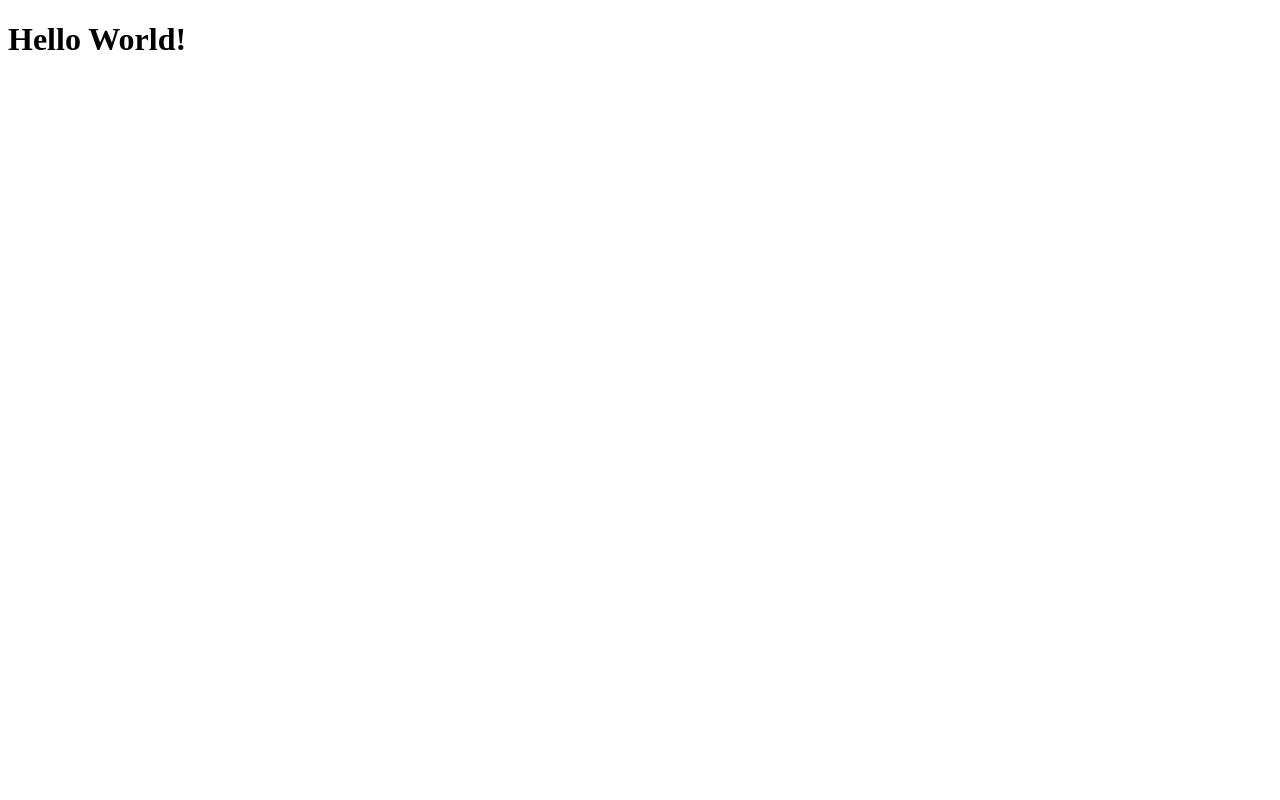
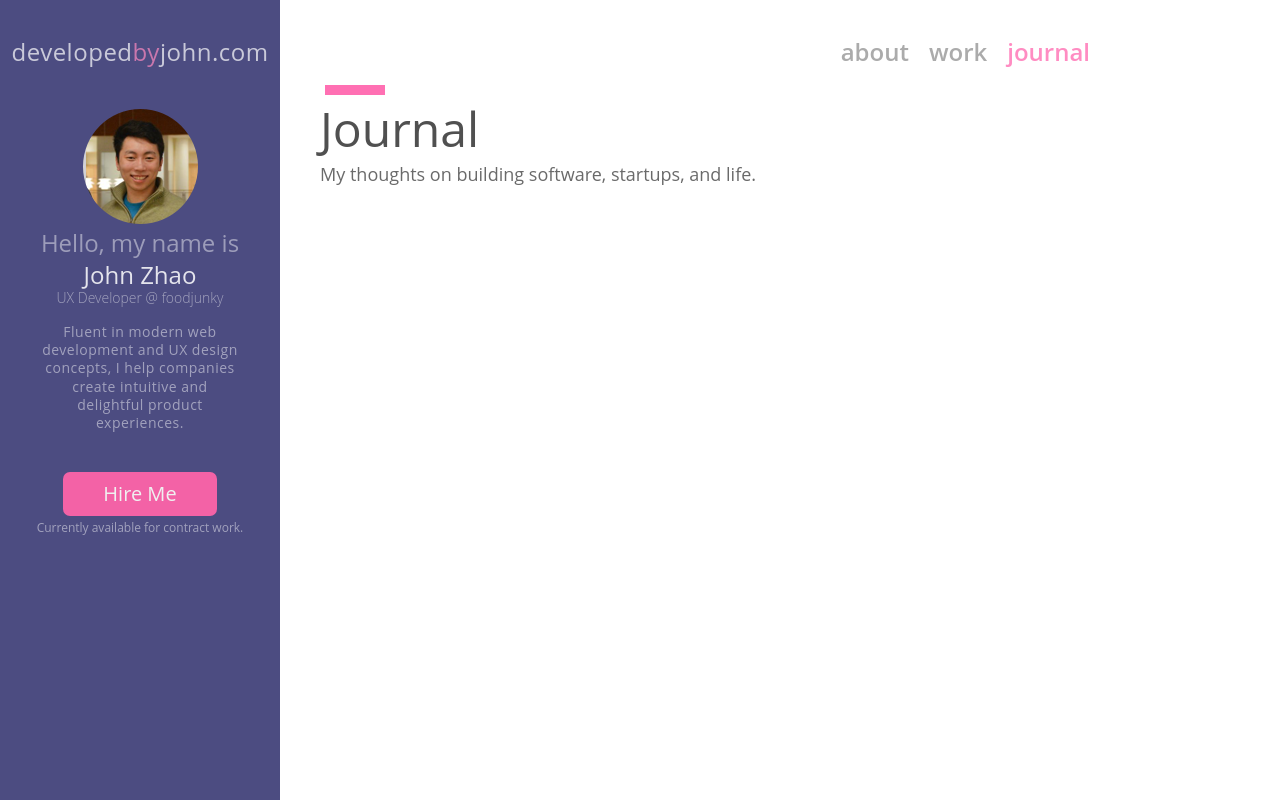
Before and after one commit to johnzondr/portfolio-mvp, a website: page index.html in a window 1280 px wide. Drawn offline with nearby package versions, Linux system fonts and the light colour scheme; some packages are replaced by stand-ins of ours; no server answers; a script that the page names is missing.

Commit message:
styling of base template, journal page

```diff
--- a/app.js
+++ b/app.js
@@ -1 +1,41 @@
-angular.module('johncancode', ['ui.router']);
+angular.module('developedbyjohn', ['ui.router'])
+
+  .config(function ($locationProvider, $stateProvider, $urlRouterProvider) {
+    $stateProvider
+      .state('base', {
+        abstract: true,
+        templateUrl: '/pages/base.html',
+        url: '',
+      })
+      .state('base.journal', {
+        url: '/',
+        templateUrl: '/pages/journal.html',
+        controller: 'journalCtrl'
+      })
+    $urlRouterProvider.otherwise('/');
+
+    $locationProvider.html5Mode(true);
+
+  })
+
+  .run(function ($rootScope, $state, $stateParams) {
+
+    $rootScope.$state = $state;
+    $rootScope.$stateParams = $stateParams;
+
+  })
+
+  .filter('html',function($sce){
+      return function(input){
+          return $sce.trustAsHtml(input);
+      }
+  })
+
+  .controller('journalCtrl', function($scope, articlesService) {
+    console.log('hello');
+    articlesService.get().then(function(articles) {
+      console.log(articles);
+      $scope.articles = articles;
+    });
+  })
+;
--- a/bower.json
+++ b/bower.json
@@ -1,5 +1,5 @@
 {
-  "name": "johncancode",
+  "name": "developedbyjohn",
   "description": "portfolio and blog for john zhao, a designer and front end developer in Chicago",
   "main": "app.js",
   "authors": [
--- a/index.html
+++ b/index.html
@@ -1,12 +1,16 @@
 <!DOCTYPE html>
-<html lang="en-us" ng-app="johncancode">
+<html lang="en-us" ng-app="developedbyjohn">
     <head>
         <title>johncancode - john zhao portfolio</title>
         <meta http-equiv="X-UA-Compatible" content="IE=Edge">
         <meta charset="UTF-8">
+        <base href="/">
 
 
         <link rel="stylesheet" href="css/style.css" />
+
+        <!-- moment -->
+        <script src="https://cdnjs.cloudflare.com/ajax/libs/moment.js/2.15.0/locale/af.js"></script>
 
         <!-- load angular via CDN -->
 
@@ -15,6 +19,8 @@
 
 
         <script src="app.js"></script>
+        <script src="services.js"></script>
+
         <script src="https://use.typekit.net/sgl8hxf.js"></script>
         <script>try{Typekit.load({ async: true });}catch(e){}</script>
 
@@ -22,6 +28,6 @@
 
     </head>
     <body>
-        <h1>Hello World!</h1>
+        <div ui-view></div>
     </body>
 </html>
--- a/package.json
+++ b/package.json
@@ -1,5 +1,5 @@
 {
-  "name": "johncancode.com",
+  "name": "developedbyjohn.com",
   "version": "0.1.1",
   "description": "portfolio and blog for john zhao, a designer and front end developer in Chicago",
   "main": "app.js",
--- /dev/null
+++ b/pages/base.html
@@ -0,0 +1,32 @@
+<div class="nav__wrapper">
+  <div class="nav">
+    <div class="nav__item">about</div>
+    <div class="nav__item">work</div>
+    <div class="nav__item nav__item--active">journal</div>
+  </div>
+</div>
+
+<div class="sidebar">
+  <div class="sidebar__logo">developed<span class="sidebar__logo--accent">by</span>john.com</div>
+  <div class="sidebar__portrait">
+    <img src="/assets/portrait.png" />
+  </div>
+  <div class="sidebar__preface">Hello, my name is</div>
+  <div class="sidebar__name">John Zhao</div>
+  <div class="sidebar__job">UX Developer @ foodjunky</div>
+  <div class="sidebar__description">
+    Fluent in modern web development and UX design concepts, I help companies create intuitive and delightful product experiences.
+  </div>
+  <button class="sidebar__cta">Hire Me</button>
+  <div class="sidebar__availability">
+    Currently available for contract work.
+  </div>
+<!--   <div class="sidebar__footer">
+    <div>site version 0.1.1</div>
+    <div>copyright 2016. all rights reserved.</div>
+  </div> -->
+</div>
+
+<div class="page-main">
+  <div ui-view></div>
+</div>
--- /dev/null
+++ b/pages/journal.html
@@ -0,0 +1,13 @@
+<div class="journal-page__wrapper">
+  <div class="accent-block"></div>
+  <h1>Journal</h1>
+  <h5>My thoughts on building software, startups, and life.</h5>
+
+
+  <div class="articles">
+    <div ng-repeat="article in articles">
+      {{article.title}}
+    </div>
+  </div>
+
+</div>
--- a/sass/style.scss
+++ b/sass/style.scss
@@ -1 +1,223 @@
-//config
+// configs
+
+$primary: #4C4C81;
+$accent: #FF70B3;
+$text: #505050;
+$font-stack: "Proxima Nova","Open Sans","Gill Sans MT","Gill Sans",Corbel,Arial,sans-serif;
+
+//breakpoints
+$desktop-full: 1100px;
+
+// resets
+html, body, div, span, applet, object, iframe,
+h1, h2, h3, h4, h5, h6, p, blockquote, pre,
+a, abbr, acronym, address, big, cite, code,
+del, dfn, em, img, ins, kbd, q, s, samp,
+small, strike, strong, sub, sup, tt, var,
+b, u, i, center,
+dl, dt, dd, ol, ul, li,
+fieldset, form, label, legend,
+table, caption, tbody, tfoot, thead, tr, th, td,
+article, aside, canvas, details, embed,
+figure, figcaption, footer, header, hgroup,
+menu, nav, output, ruby, section, summary,
+time, mark, audio, video, button {
+  margin: 0;
+  padding: 0;
+  border: 0;
+  font-size: 100%;
+  font: inherit;
+  vertical-align: baseline;
+  font-family: $font-stack;
+}
+/* HTML5 display-role reset for older browsers */
+article, aside, details, figcaption, figure,
+footer, header, hgroup, menu, nav, section {
+  display: block;
+}
+body {
+  line-height: 1;
+}
+ol, ul {
+  list-style: none;
+}
+blockquote, q {
+  quotes: none;
+}
+blockquote:before, blockquote:after,
+q:before, q:after {
+  content: '';
+  content: none;
+}
+table {
+  border-collapse: collapse;
+  border-spacing: 0;
+}
+
+
+// box sizing
+html {
+  box-sizing: border-box;
+}
+*, *:before, *:after {
+  box-sizing: inherit;
+}
+
+//nav
+.nav__wrapper {
+    position: fixed;
+    width: 100%;
+    top: 0;
+    left: 0;
+    // z-index: 100;
+}
+
+.nav {
+
+  max-width: 1110px;
+
+  display:flex;
+  justify-content: flex-end;
+  align-items: center;
+
+  padding: 40px 20px;
+
+
+  .nav__item {
+    margin-left: 20px;
+    font-size: 24px;
+    font-weight: 600;
+    color: #ABABAB;
+    &--active {
+      color: #FF8CC2;
+    }
+  }
+}
+
+h1 {
+  color: $text;
+  font-weight: 500;
+  font-size: 48px;
+  margin-bottom: 12px;
+}
+
+h5 {
+  color: lighten($text, 10);
+  font-weight: 400;
+  font-size: 18px;
+}
+.accent-block {
+  display: inline-block;
+  background-color: $accent;
+  width: 60px;
+  height: 10px;
+  margin-bottom:8px;
+  margin-left: 5px;
+}
+
+//sidebar
+.sidebar {
+
+  position: fixed;
+  top: 0;
+  left: 0;
+  height: 100vh;
+  width: 280px;
+
+  display: flex;
+  flex-direction: column;
+  align-items: center;
+
+  background-color: $primary;
+
+  padding: 20px;
+
+  &__logo {
+    font-weight: 500;
+    letter-spacing: .5px;
+    margin-top: 20px;
+    font-size: 24px;
+    color: rgba(255,255,255,.7);
+    position: relative;
+
+    &--accent {
+      color: rgba(255,138,192,.7);
+    }
+  }
+
+
+  &__portrait {
+    margin-top: 45px;
+    margin-bottom: 5px;
+  }
+
+  &__preface {
+    font-size: 24px;
+    color: rgba(255,255,255,.45);
+    font-weight: 500;
+  }
+
+  &__name {
+    font-size: 24px;
+    color: rgba(255,255,255, .85);
+    font-weight: 500;
+
+    margin-top: 8px;
+    margin-bottom: 4px;
+  }
+
+  &__job {
+    font-size: 14px;
+    font-weight: 300;
+    color: #A3A3BE;
+    margin-bottom: 18px;
+  }
+
+  &__description {
+    font-size: 14px;
+    font-weight: 500;
+    color: rgba(255, 255, 255, 0.48);
+    text-align: center;
+    line-height: 1.3;
+    margin-bottom: 40px;
+    width: 200px;
+    letter-spacing: .5px;
+  }
+
+  &__cta {
+    background-color: #F362A6;
+    border-radius: 7px;
+    padding: 12px 40px;
+    color: #F0F0F0;
+    font-size: 20px;
+    font-weight: 500;
+  }
+
+  &__availability {
+    font-size: 12px;
+    font-weight: 400;
+    color: rgba(255,255,255,.48);
+    text-align: center;
+    line-height: 1.4;
+    margin-top: 4px;
+  }
+}
+
+
+.page-main {
+  padding-left: 280px;
+  margin-top: 85px;
+  max-width: $desktop-full;
+}
+
+//journal page
+
+.journal-page {
+  &__wrapper {
+    padding:0 40px;
+  }
+}
+
+.articles {
+  margin: 40px 0;
+}
--- /dev/null
+++ b/services.js
@@ -0,0 +1,21 @@
+angular.module('developedbyjohn')
+.factory('articlesService', function($http, $sce){
+
+  var service = {
+    get: getPosts,
+  }
+  return service;
+
+  function getPosts() {
+    return $http.get('http://developedbyjohn.com/wp/wp-json/wp/v2/posts', {params: {per_page: '5'}}).then(function(response){
+
+
+      console.log($sce.trustAsHtml('asddasd asdsd'))
+      response.data.forEach(function(article) {
+         article.title.rendered = $sce.trustAsHtml(article.title.rendered);
+      });
+    // $http.get('wp/wp-json/wp/v2/posts').then(function(response){
+      return response.data;
+    })
+  }
+});
```
Also changed, not shown: pages/search.html (deleted, +0 -92 lines), assets/portrait.jpg (added), assets/portrait.png (added), css/style.css, 1 other file.
